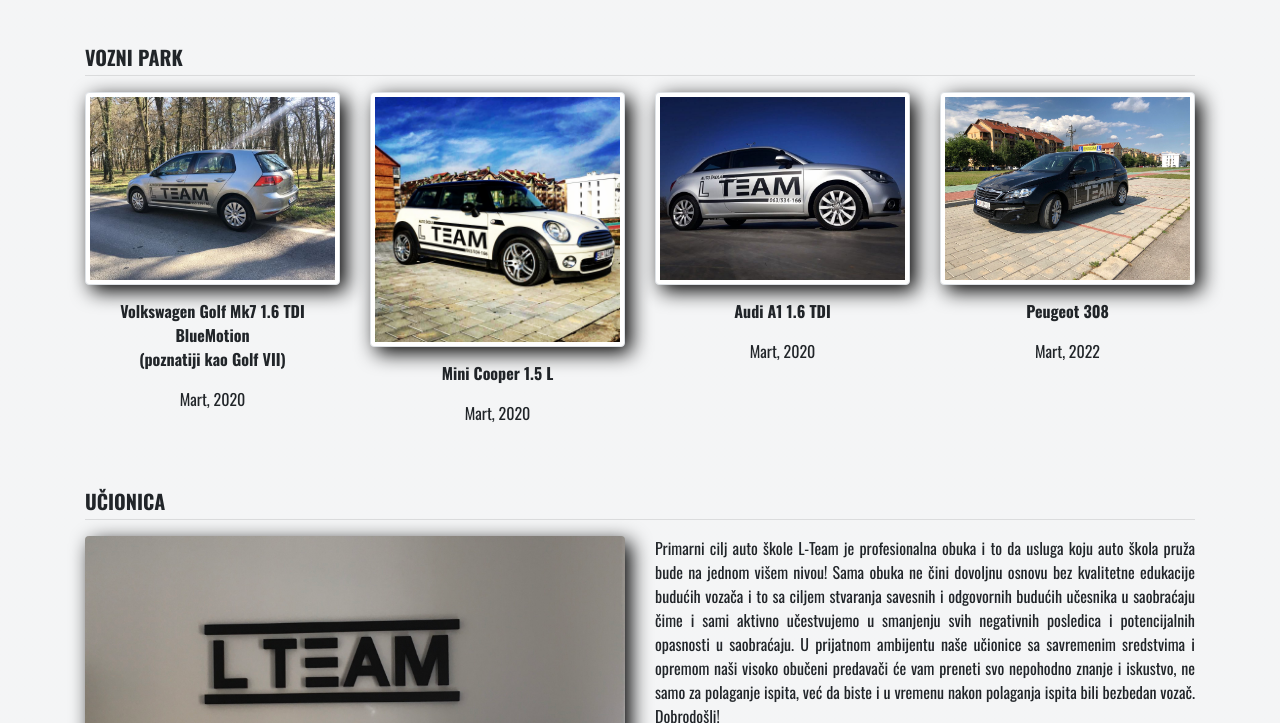
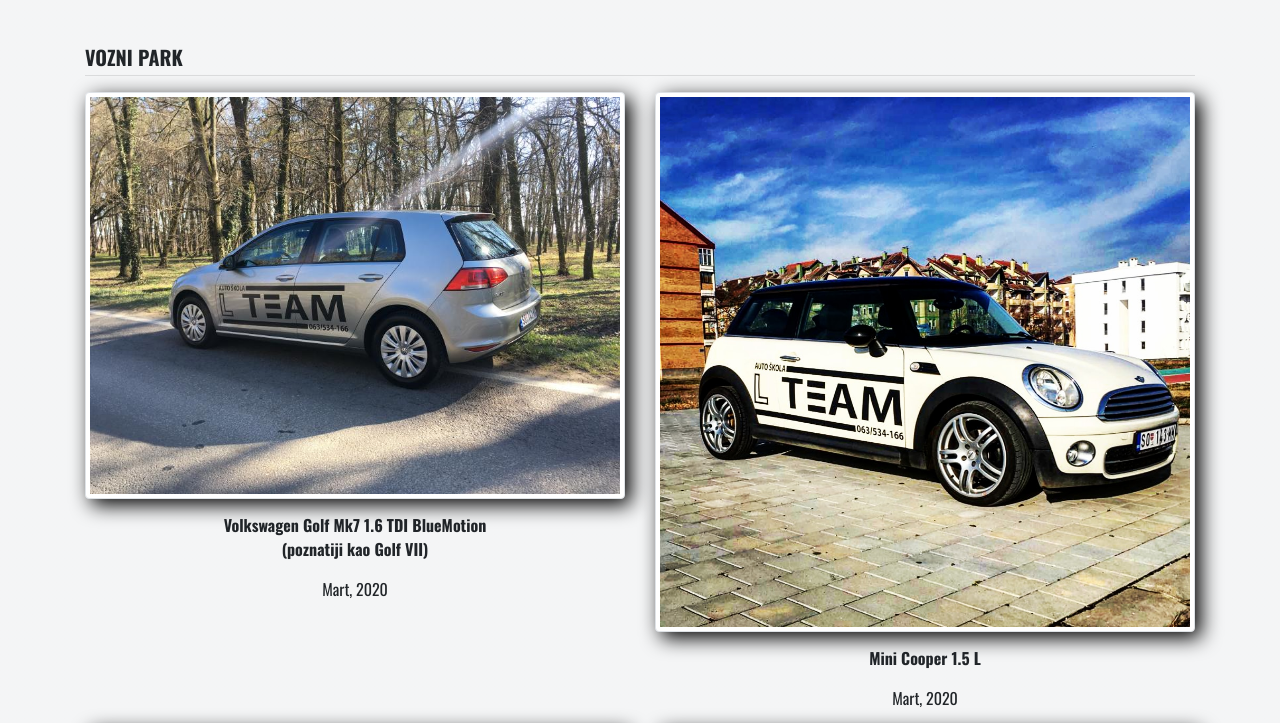
Before and after one commit to SlobodanDodic/lteam.rs, a plain HTML site: page index.html in a window 1280 px wide. Shown: the part 1308-2031 px from the top of the page. Drawn offline with nearby package versions, Linux system fonts and the light colour scheme; no server answers; a web font is replaced by a local one.

Commit message:
Update index.html

```diff
--- a/index.html
+++ b/index.html
@@ -148,23 +148,23 @@
         </div>
         <hr>
                 <div class="row">
-            <div class="col-12 col-lg-3">
+            <div class="col-12 col-lg-6">
                 <img class="img-fluid img-thumbnail" src="imgs/cars/golf.jpeg" alt="Golf">
                 <p class="font-weight-bold pt-4 text-center">Volkswagen Golf Mk7 1.6 TDI BlueMotion <br>(poznatiji kao
                     Golf VII)</p>
                 <p class="text-center">Mart, 2020</p>
             </div>
-            <div class="col-12 col-lg-3">
+            <div class="col-12 col-lg-6">
                 <img class="img-fluid img-thumbnail" src="imgs/cars/cooper.jpg" alt="Mini Cooper">
                 <p class="font-weight-bold pt-4 text-center">Mini Cooper 1.5 L</p>
                 <p class="text-center">Mart, 2020</p>
             </div>
-            <div class="col-12 col-lg-3">
+            <div class="col-12 col-lg-6">
                 <img class="img-fluid img-thumbnail" src="imgs/cars/audi.jpg" alt="Audi">
                 <p class="font-weight-bold pt-4 text-center">Audi A1 1.6 TDI</p>
                 <p class="text-center">Mart, 2020</p>
             </div>
-            <div class="col-12 col-lg-3">
+            <div class="col-12 col-lg-6">
               <img class="img-fluid img-thumbnail" src="imgs/cars/peugeot.jpg" alt="Peugeot">
               <p class="font-weight-bold pt-4 text-center">Peugeot 308</p>
               <p class="text-center">Mart, 2022</p>
```
